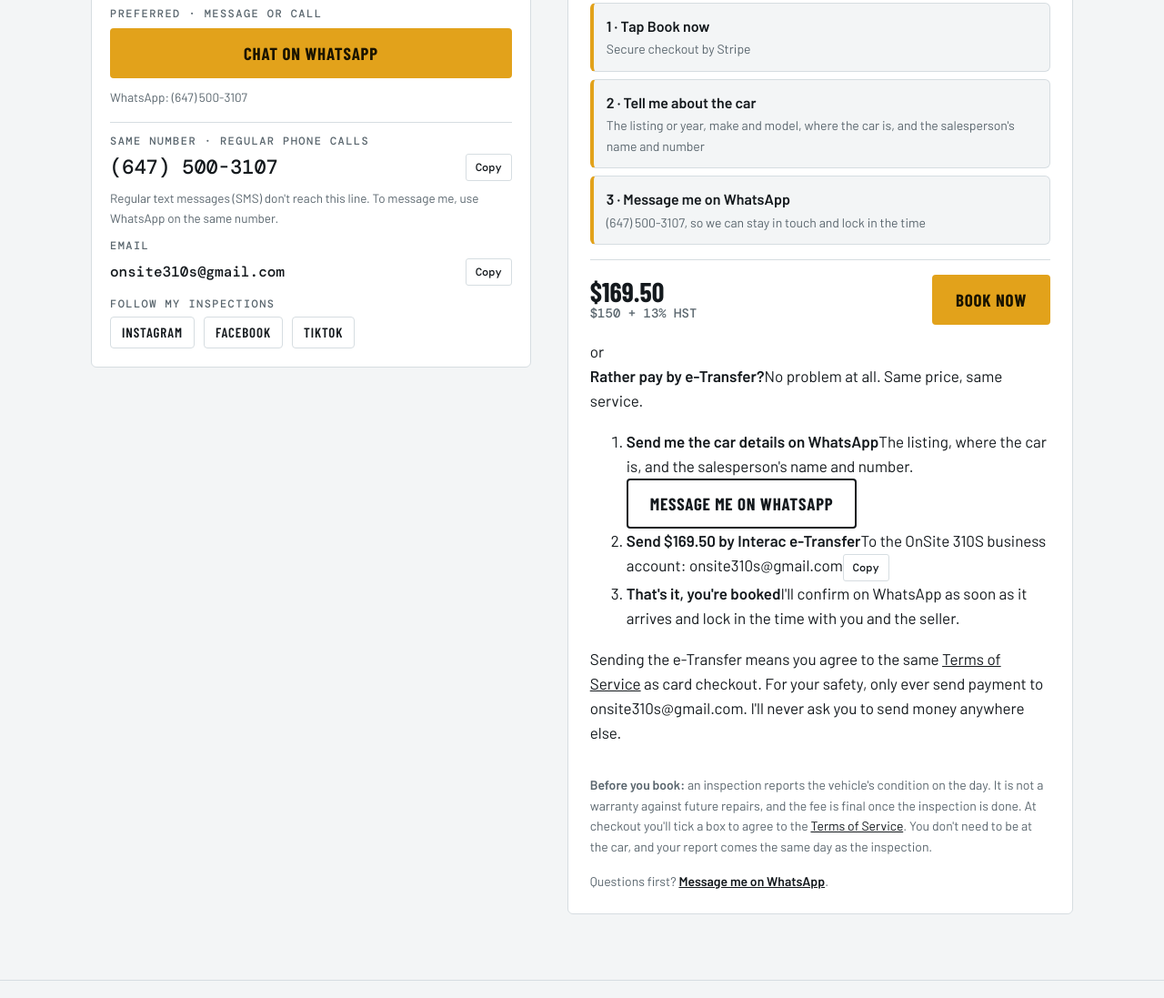
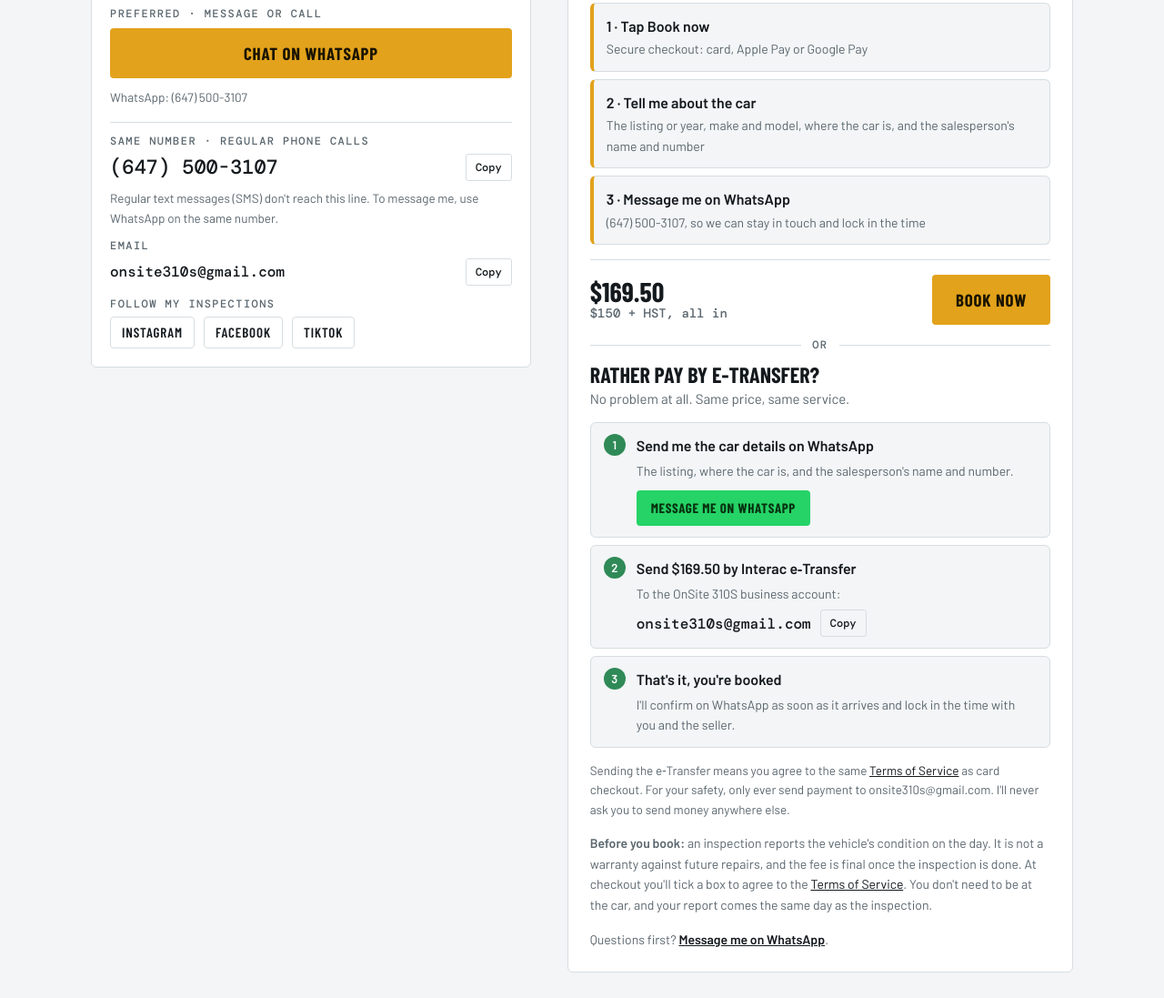
Before and after one commit to onsite310s-bot/onsite310s-site, a plain HTML site: page index.html in a window 1280 px wide. Shown: the part 7574-8671 px from the top of the page at 91% size. Drawn offline with nearby package versions, Linux system fonts and the light colour scheme; a web font is replaced by a local one.

Commit message:
Add e-Transfer payment option to booking section

```diff
--- a/index.html
+++ b/index.html
@@ -150,6 +150,17 @@ textarea{min-height:84px;resize:vertical}
 @media (max-width:800px){.keypts{grid-template-columns:1fr}}
 .terms details{border:1px solid var(--line);border-radius:6px;padding:16px 20px;background:var(--card)}
 .terms summary{cursor:pointer;font:700 20px/1.2 var(--display);text-transform:uppercase}
+.etr{display:grid;gap:14px}
+.etr-or{display:flex;align-items:center;gap:12px;color:var(--muted);font:500 12px/1 var(--mono);text-transform:uppercase;letter-spacing:.12em}
+.etr-or:before,.etr-or:after{content:"";flex:1;border-top:1px solid var(--line)}
+.etr-head{display:grid;gap:2px}.etr-head b{font:800 24px/1.05 var(--display);text-transform:uppercase}.etr-head span{color:var(--muted);font-size:15px}
+.etr-steps{list-style:none;margin:0;padding:0;display:grid;gap:8px;counter-reset:etr}
+.etr-steps li{counter-increment:etr;display:grid;gap:4px;padding:12px 14px 12px 50px;position:relative;border:1px solid var(--line);border-radius:6px;background:var(--paper)}
+.etr-steps li:before{content:counter(etr);position:absolute;left:14px;top:12px;width:24px;height:24px;border-radius:50%;background:var(--ok);color:#fff;font:700 13px/24px var(--body);text-align:center}
+.etr-steps b{font-size:16px}.etr-steps li>span{font-size:14px;color:var(--muted)}
+.etr-email{display:flex!important;align-items:center;gap:10px;flex-wrap:wrap;margin-top:2px}.etr-email .num{font:500 16px/1.2 var(--mono);color:var(--ink);word-break:break-all}
+.btn.etr-wa{justify-self:start;margin-top:6px;background:#25d366;color:#08310f;border-color:#25d366;font-size:15px;padding:10px 14px}
+.etr-note{margin:0;font-size:13.5px;color:var(--muted)}.etr-note a{color:var(--ink)}
 .status{font-size:14px;color:var(--muted);margin:0}
 .status.err{color:var(--bad)}
 
@@ -649,25 +660,25 @@ details.more summary{cursor:pointer;font:600 14px/1.2 var(--body);color:var(--mu
       <div class="card paycard" id="bookCard">
         <div class="when"><span class="label">Inspection timing</span><b>Same day or next day</b><span>Inspections run after 2:30 PM. Depending on my schedule and where the car is, I aim to inspect it the same day you book or the next day, and confirm the exact time with you and the seller on WhatsApp.</span></div>
         <ul class="need">
-          <li><b>1 · Tap Book now</b><span>Secure checkout by Stripe</span></li>
+          <li><b>1 · Tap Book now</b><span>Secure checkout: card, Apple Pay or Google Pay</span></li>
           <li><b>2 · Tell me about the car</b><span>The listing or year, make and model, where the car is, and the salesperson's name and number</span></li>
           <li><b>3 · Message me on WhatsApp</b><span>(647) 500-3107, so we can stay in touch and lock in the time</span></li>
         </ul>
         <div class="paybox">
-          <div class="amt"><b>$169.50</b>$150 + 13% HST</div>
+          <div class="amt"><b>$169.50</b>$150 + HST, all in</div>
           <a class="btn primary js-book" id="payBtn" href="https://book.stripe.com/00waEZ5E0dkM7aIfOW9oc00" rel="noopener">Book now</a>
         </div>
         <div class="etr" id="etransfer">
           <div class="etr-or"><span>or</span></div>
-          <div class="etr-head"><b>Rather pay by e-Transfer?</b><span>No problem at all. Same price, same service.</span></div>
+          <div class="etr-head"><b>Rather pay by e&#8209;Transfer?</b><span>No problem at all. Same price, same service.</span></div>
           <ol class="etr-steps">
             <li><b>Send me the car details on WhatsApp</b><span>The listing, where the car is, and the salesperson's name and number.</span>
-              <a class="btn etr-wa js-wa" href="https://wa.me/16475003107?text=Hi%20Nigel%2C%20I%27d%20like%20to%20book%20an%20inspection%20and%20pay%20by%20e-Transfer.%0ACar%20%28listing%20or%20year%2Fmake%2Fmodel%29%3A%20%0AWhere%20it%20is%3A%20%0ASalesperson%20name%20and%20number%3A%20" target="_blank" rel="noopener">Message me on WhatsApp</a></li>
-            <li><b>Send $169.50 by Interac e-Transfer</b><span>To the OnSite 310S business account:</span>
+              <a class="btn etr-wa" href="https://wa.me/16475003107?text=Hi%20Nigel%2C%20I%27d%20like%20to%20book%20an%20inspection%20and%20pay%20by%20e&#8209;Transfer.%0ACar%20%28listing%20or%20year%2Fmake%2Fmodel%29%3A%20%0AWhere%20it%20is%3A%20%0ASalesperson%20name%20and%20number%3A%20" target="_blank" rel="noopener">Message me on WhatsApp</a></li>
+            <li><b>Send $169.50 by Interac e&#8209;Transfer</b><span>To the OnSite 310S business account:</span>
               <span class="etr-email"><span class="num">onsite310s@gmail.com</span><button class="copy" type="button" data-copy="email">Copy</button></span></li>
             <li><b>That's it, you're booked</b><span>I'll confirm on WhatsApp as soon as it arrives and lock in the time with you and the seller.</span></li>
           </ol>
-          <p class="etr-note">Sending the e-Transfer means you agree to the same <a href="/terms">Terms of Service</a> as card checkout. For your safety, only ever send payment to onsite310s@gmail.com. I'll never ask you to send money anywhere else.</p>
+          <p class="etr-note">Sending the e&#8209;Transfer means you agree to the same <a href="/terms">Terms of Service</a> as card checkout. For your safety, only ever send payment to onsite310s@gmail.com. I'll never ask you to send money anywhere else.</p>
         </div>
         <p class="status"><b>Before you book:</b> an inspection reports the vehicle's condition on the day. It is not a warranty against future repairs, and the fee is final once the inspection is done. At checkout you'll tick a box to agree to the <a href="/terms">Terms of Service</a>. You don't need to be at the car, and your report comes the same day as the inspection.</p>
         <p class="alt">Questions first? <a class="js-wa" href="https://wa.me/16475003107?text=Hi%20Nigel%2C%20I%20found%20a%20car%20I%20want%20inspected%3A%20" target="_blank" rel="noopener">Message me on WhatsApp</a>.</p>
```
